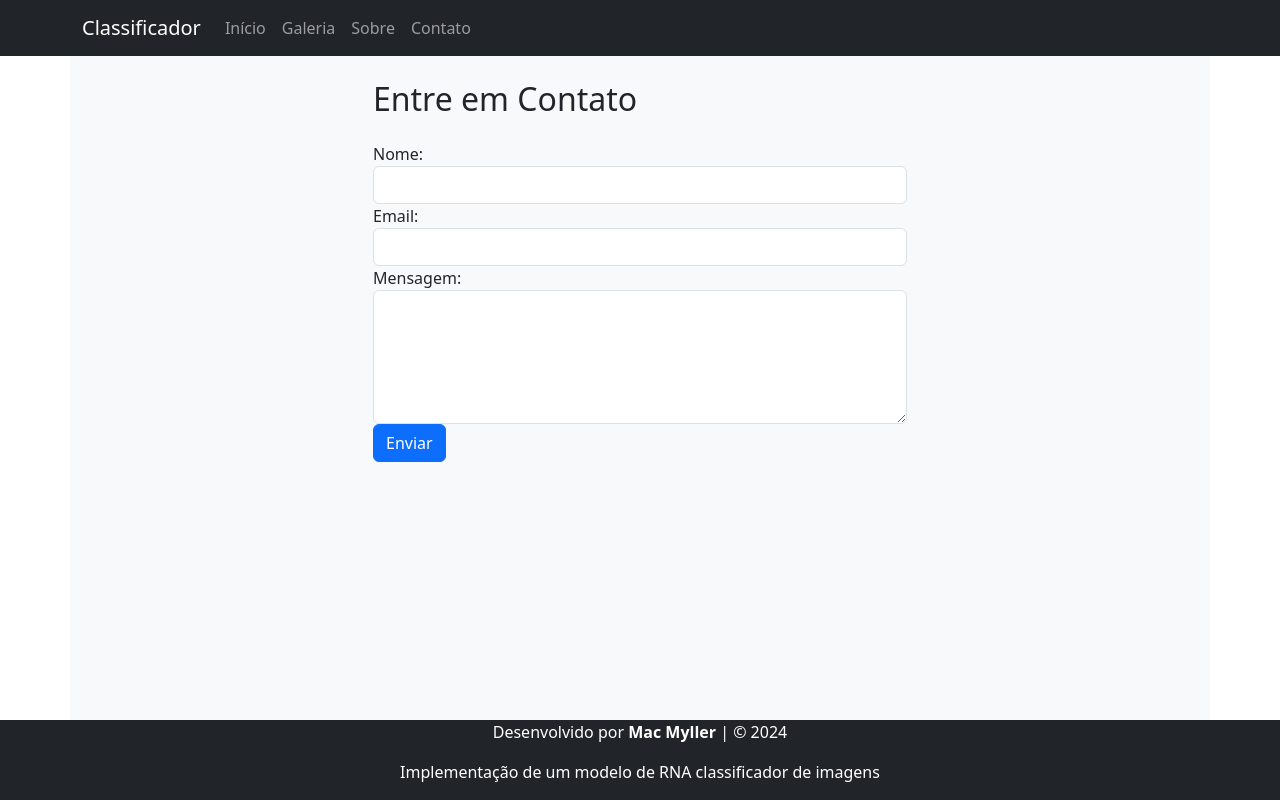
After one commit to myller-silva/classifier, a Flask app: template webapp/templates/contact.html in a window 1280 px wide. The commit adds this page. Run offline with Flask 3, Linux system fonts and the light colour scheme; the template is opened without the code that fills it, so the values that code supplies are empty; some libraries are stand-ins or nearby versions.

Commit message:
update: home create: about, base, contact, footer, navbar

```diff
--- /dev/null
+++ b/webapp/templates/base.html
@@ -0,0 +1,45 @@
+<!-- base.html -->
+<!DOCTYPE html>
+<html lang="pt-br">
+  <head>
+    <meta charset="UTF-8" />
+    <meta name="viewport" content="width=device-width, initial-scale=1.0" />
+    <title>{% block title %}Home{% endblock %}</title>
+    <link
+      rel="stylesheet"
+      href="{{ url_for('static', filename='bootstrap/css/bootstrap.min.css') }}"
+    />
+    <style>
+      /* Define uma altura mínima para o corpo */
+      body {
+        min-height: 100vh; /* 100% da altura da viewport */
+        display: flex;
+        flex-direction: column;
+      }
+
+      /* Define uma altura mínima para o conteúdo */
+      .content-wrapper {
+        flex: 1; /* O conteúdo se expandirá para preencher o espaço restante */
+        min-height: 500px; /* Ou qualquer outro valor desejado */
+      }
+    </style>
+    <!-- Adicione seus estilos CSS personalizados aqui -->
+  </head>
+  <body>
+    <!-- Barra de Navegação -->
+    {% include 'navbar.html' %}
+
+    <!-- Conteúdo da Página -->
+    <div class="container bg-light p-4 content-wrapper">
+      {% block content %}
+      <!-- Conteúdo específico da página será adicionado aqui -->
+      {% endblock %}
+    </div>
+
+    <!-- Rodapé -->
+    {% include 'footer.html' %}
+
+    <script src="{{ url_for('static', filename='bootstrap/js/bootstrap.min.js') }}"></script>
+    <!-- Adicione seus scripts JavaScript personalizados aqui -->
+  </body>
+</html>
--- /dev/null
+++ b/webapp/templates/contact.html
@@ -0,0 +1,29 @@
+<!-- contact.html -->
+{% extends 'base.html' %}
+
+{% block title %}
+Contato - Minha Aplicação
+{% endblock %}
+
+{% block content %}
+<div class="row">
+  <div class="col-md-6 offset-md-3">
+    <h2 class="mb-4">Entre em Contato</h2>
+    <form action="#" method="post">
+      <div class="form-group">
+        <label for="name">Nome:</label>
+        <input type="text" class="form-control" id="name" name="name" required>
+      </div>
+      <div class="form-group">
+        <label for="email">Email:</label>
+        <input type="email" class="form-control" id="email" name="email" required>
+      </div>
+      <div class="form-group">
+        <label for="message">Mensagem:</label>
+        <textarea class="form-control" id="message" name="message" rows="5" required></textarea>
+      </div>
+      <button type="submit" class="btn btn-primary">Enviar</button>
+    </form>
+  </div>
+</div>
+{% endblock %}
--- /dev/null
+++ b/webapp/templates/footer.html
@@ -0,0 +1,7 @@
+<!-- footer.html -->
+<footer class="footer bg-dark text-white">
+  <div class="container text-center">
+      <p>Desenvolvido por <strong>Mac Myller</strong> | &copy; 2024</p>
+      <p>Implementação de um modelo de RNA classificador de imagens</p>
+  </div>
+</footer>
--- /dev/null
+++ b/webapp/templates/navbar.html
@@ -0,0 +1,34 @@
+<!-- navbar.html -->
+<nav class="navbar navbar-expand-lg navbar-dark bg-dark">
+  <div class="container">
+    <a class="navbar-brand" href="#">Classificador</a>
+    <button
+      class="navbar-toggler"
+      type="button"
+      data-bs-toggle="collapse"
+      data-bs-target="#navbarNav"
+      aria-controls="navbarNav"
+      aria-expanded="false"
+      aria-label="Toggle navigation"
+    >
+      <span class="navbar-toggler-icon"></span>
+    </button>
+    <div class="collapse navbar-collapse" id="navbarNav">
+      <ul class="navbar-nav ml-auto">
+        <li class="nav-item">
+          <a class="nav-link" href="/">Início</a>
+        </li>
+        <li class="nav-item">
+          <a class="nav-link" href="#">Galeria</a>
+        </li>
+        <li class="nav-item">
+          <a class="nav-link" href="/about">Sobre</a>
+        </li>
+        <li class="nav-item">
+          <a class="nav-link" href="/contact">Contato</a>
+        </li>
+        <!-- Adicione mais itens de menu conforme necessário -->
+      </ul>
+    </div>
+  </div>
+</nav>
```
Also changed, not shown: webapp/templates/about.html (added, +25 -0 lines), webapp/templates/home.html (+7 -12 lines), webapp/templates/home_old.html (added, +12 -0 lines).
